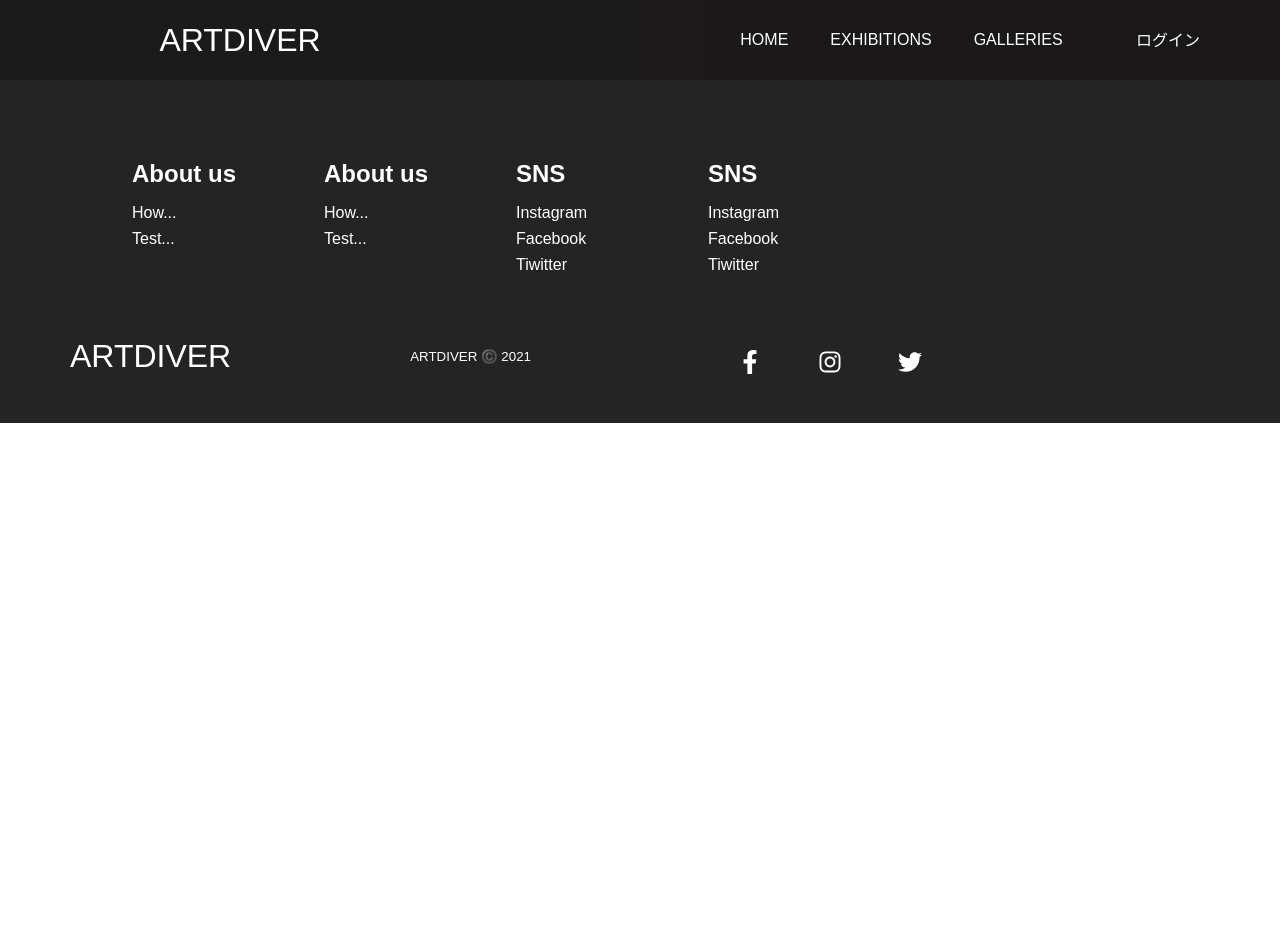
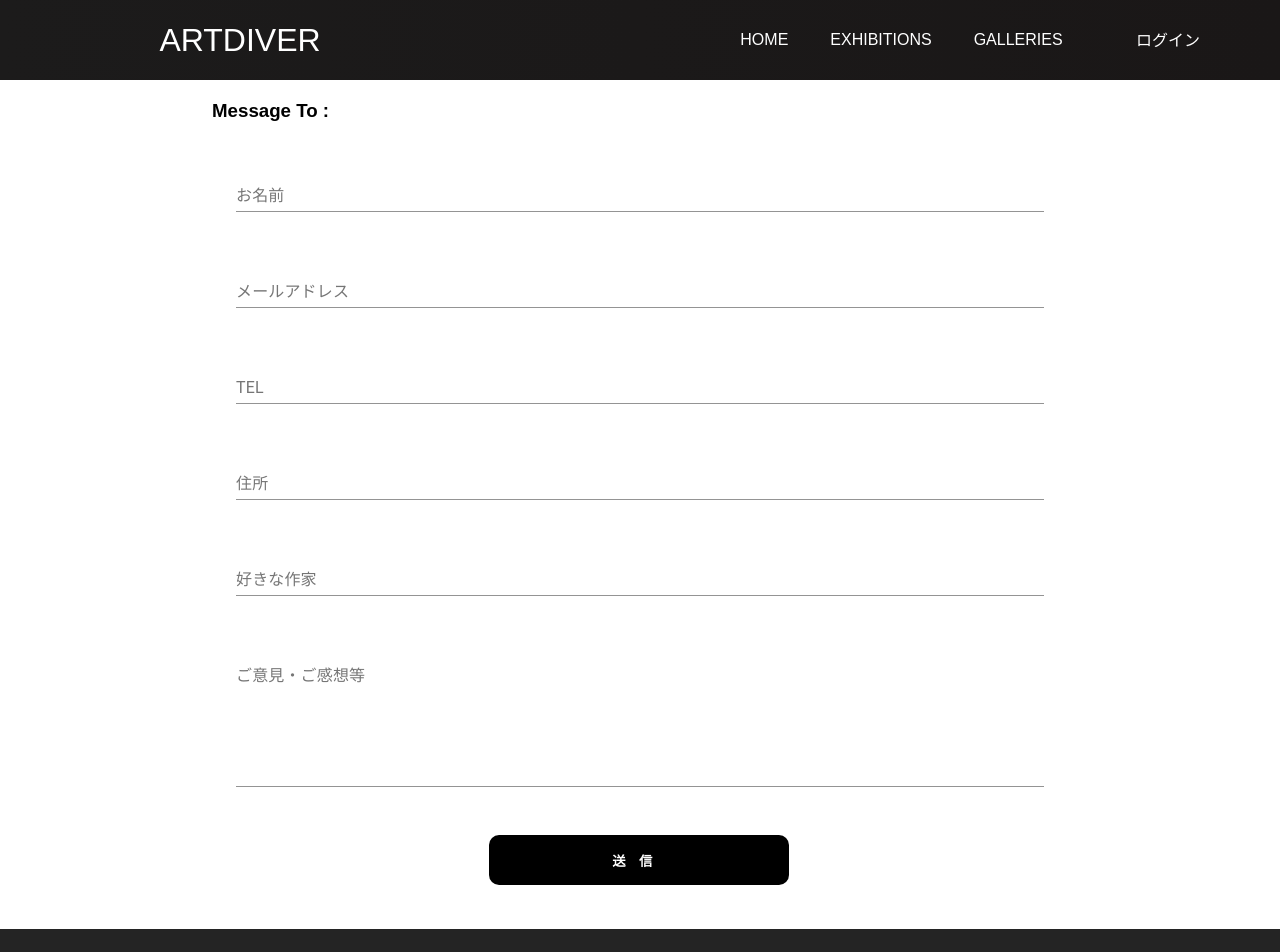
Before and after one commit to watanabehideki/ArtDiver_frontend, a React (Create React App) app: page /message/1 in a window 1280 px wide. Shown: the top 952 px of the page. Before the commit the page ends 800 px from the top, so only its background shows below. Built offline with nearby package versions, Linux system fonts and the light colour scheme; no server answers.

Commit message:
messageページ作成

```diff
--- a/package.json
+++ b/package.json
@@ -8,8 +8,10 @@
     "@testing-library/react": "^11.1.0",
     "@testing-library/user-event": "^12.1.10",
     "axios": "^0.21.1",
+    "emailjs-com": "^2.6.4",
     "react": "^17.0.1",
     "react-dom": "^17.0.1",
+    "react-hook-form": "^6.14.2",
     "react-icons": "^4.1.0",
     "react-router-dom": "^5.2.0",
     "react-scripts": "4.0.1",
--- a/src/App.js
+++ b/src/App.js
@@ -11,6 +11,8 @@ import Galleries from './components/pages/Galleries'
 import Gallery from './components/pages/Gallery'
 import Exhibitions from './components/pages/Exhibitions'
 import Exhibition from './components/pages/Exhibition'
+import Message from './components/pages/Message'
+
 
 function App() {
   const currentUser = localStorage.getItem('user')
@@ -34,6 +36,9 @@ function App() {
           <Route exact path='/exhibitions/:id'>
             <Exhibition />
           </Route>
+          <Route exact path='/message/:id'>
+            <Message />
+          </Route>
           <Route exact path="/login">
             {currentUser ? <Redirect to="/" /> : <Login />}
           </Route>
--- /dev/null
+++ b/src/components/MessageLinkButton.css
@@ -0,0 +1,15 @@
+button {
+  height: 50px;
+  width: 200px;
+  border-color: #000;
+  background: #fff;
+  border-radius: 5px;
+  cursor: pointer;
+}
+
+button:hover {
+  outline: none;
+  background: #000;
+  color: #fff;
+
+}
--- /dev/null
+++ b/src/components/MessageLinkButton.js
@@ -0,0 +1,15 @@
+import React from 'react'
+import { Link } from 'react-router-dom'
+import './MessageLinkButton.css'
+
+function MessageLinkButton(props) {
+  return (
+    <>
+    <Link to={`/message/${props.id}`} >
+      <button>ご意見・ご感想等</button>
+    </Link>
+    </>
+  )
+}
+
+export default MessageLinkButton
--- a/src/components/pages/Gallery.css
+++ b/src/components/pages/Gallery.css
@@ -30,6 +30,10 @@ img {
   padding: 15px;
 }
 
+.message-link-button {
+  margin: 20px;
+}
+
 
 @media only screen and (min-width: 768px) {
   .gallery-img{
@@ -37,4 +41,15 @@ img {
     height: 500px;
   }
 
+  .infomation-wrap {
+    margin: 20px;
+    display: flex;
+    justify-content: flex-start;
+  }
+
+  .message-link-button {
+    padding-left: 50px;
+  }
+
+
 }
--- a/src/components/pages/Gallery.js
+++ b/src/components/pages/Gallery.js
@@ -2,6 +2,7 @@ import React, { useState, useEffect } from 'react'
 import './Gallery.css'
 import axios from 'axios'
 import { Link, useParams } from 'react-router-dom'
+import MessageLinkButton from '../MessageLinkButton'
 
 
 function Gallery() {
@@ -31,6 +32,7 @@ function Gallery() {
         <p>{gallery.content}</p>
       </div>
       <div className='infomation-wrap'>
+        <div>
           <table>
             <tbody>
               <tr>
@@ -56,6 +58,10 @@ function Gallery() {
            </tbody>
           </table>
         </div>
+        <div className='message-link-button'>
+          <MessageLinkButton id={gallery.id}/>
+        </div>
+      </div>
     </>
   )
 }
--- /dev/null
+++ b/src/components/pages/Message.css
@@ -0,0 +1,65 @@
+.message-container {
+  width: 100%;
+  display: flex;
+  justify-content: center;
+}
+.contact-wrap {
+  width: 70%;
+  padding: 20px;
+  display: flex;
+  justify-content: center;
+  flex-direction: column;
+}
+
+.message {
+width: 100%;
+display: flex;
+justify-content: center;
+flex-direction: column;
+}
+
+form {
+  width: 100%;
+  display: flex;
+  justify-content: center;
+  flex-direction: column;
+}
+
+.message-sent {
+  width: 100%;
+  display: flex;
+  justify-content: center;
+  position: relative;
+  left: -25px;
+}
+
+.submit {
+  border: none;
+  border-radius: 10px;
+  background-color: black;
+  color: #fff;
+  font-weight: 800;
+  letter-spacing: 1em;
+  width: 300px;
+  height: 50px;
+}
+.submit:hover {
+  opacity: 0.5;
+}
+
+ div[role='alert'] {
+  color: red;
+  margin-top: 1em;
+}
+
+.status-notice {
+  opacity: 0;
+}
+.success {
+  opacity: 1;
+  color: green;
+}
+.failure {
+  opacity: 1;
+  color: red;
+}
--- /dev/null
+++ b/src/components/pages/Message.js
@@ -0,0 +1,106 @@
+import React, { useState, useEffect } from 'react'
+import './Message.css'
+import TextField from '@material-ui/core/TextField'
+import { makeStyles } from '@material-ui/core/styles'
+import { useForm } from 'react-hook-form'
+import axios from 'axios'
+import { useParams } from 'react-router-dom'
+import { init, sendForm } from 'emailjs-com'
+init('user_VsBTDw5eoCox2k5FSFNiJ')
+
+
+const useStyles = makeStyles((theme) => ({
+  root: {
+    '& > *': {
+      margin: theme.spacing(3),
+    },
+  },
+}));
+
+const Message = () => {
+  const [gallery, setGallery] = useState({})
+  let { id } = useParams()
+
+  useEffect(() => {
+    axios({
+      method: "GET",
+      url: `http://localhost:4001/galleries/${id}`,
+      headers: JSON.parse(localStorage.getItem('user'))
+    }).then((response) => {
+      setGallery(response.data)
+    })
+  }, [id])
+
+
+  const classes = useStyles();
+  const [contactNumber, setContactNumber] = useState("000000");
+  const generateContactNumber = () => {
+    const numStr = "000000" + (Math.random() * 1000000 | 0);
+    setContactNumber(numStr.substring(numStr.length - 6));
+  }
+
+  const [statusNotice, setStatusNotice] = useState("Notice");
+
+  const { register, handleSubmit, errors } = useForm();
+  const onSubmit = (data) => {
+    const form = document.querySelector('#contact-form');
+    const statusNotice = document.querySelector('.status-notice');
+
+    console.log(data);
+    generateContactNumber();
+    sendForm('default_service', 'template_k1lmici', '#contact-form')
+      .then(function(response) {
+        console.log('SUCCESS!', response.status, response.text);
+        form.reset();
+        setStatusNotice("送信しました。")
+        statusNotice.className='status-notice success'
+        setTimeout(()=> {
+          statusNotice.className='status-notice'
+        }, 5000)
+      }, function(error) {
+        console.log('FAILED...', error);
+        setStatusNotice("送信エラー")
+        statusNotice.className='status-notice failure'
+        setTimeout(()=> {
+          statusNotice.className='status-notice'
+        },5000)
+      });
+  }
+
+  return (
+    <>
+    <div className='message-container'>
+
+      <div className='contact-wrap'>
+        <h3>Message To : {gallery.name}</h3>
+        <div className='message'>
+          <p className='status-notice'>{statusNotice}</p>
+          <form className={classes.root} id='contact-form' onSubmit={handleSubmit(onSubmit)}>
+            <input type='hidden' name='contact_number' value={contactNumber} />
+            <input type='hidden' name='gallery_email' value={gallery.email} />
+
+
+            {errors.user_name && errors.user_name.type === "required" && (
+              <div role="alert">Name is required<br/></div>
+            )}
+
+            <TextField  label="お名前" type='text' name='user_name' ref={register}
+            maxLength='30'
+            aria-invalid={errors.user_name ? "true" : "false"}
+            ref={register({ required: true })}/>
+<           TextField  label="メールアドレス" type='email' name='user_email' ref={register} />
+            <TextField  label="TEL" type='tel' name='user_tel' ref={register} />
+            <TextField  label="住所" type='text' name='user_address' ref={register} />
+            <TextField  label="好きな作家" type='text' name='favorite_artist' ref={register} />
+            <TextField  className='message-field' multiline  rows={6} label="ご意見・ご感想等" name='message' ref={register}  maxLength='1500'/>
+            <div className='message-sent'>
+              <input className='submit' type='submit' value='送信' />
+            </div>
+          </form>
+        </div>
+      </div>
+    </div>
+    </>
+  );
+}
+export default Message;
```
Also changed, not shown: src/components/Button.css (line endings or trailing spaces), 2 other files (tests, documents, lock files or other folders). Lines whose indentation alone changed are shown as unchanged.
